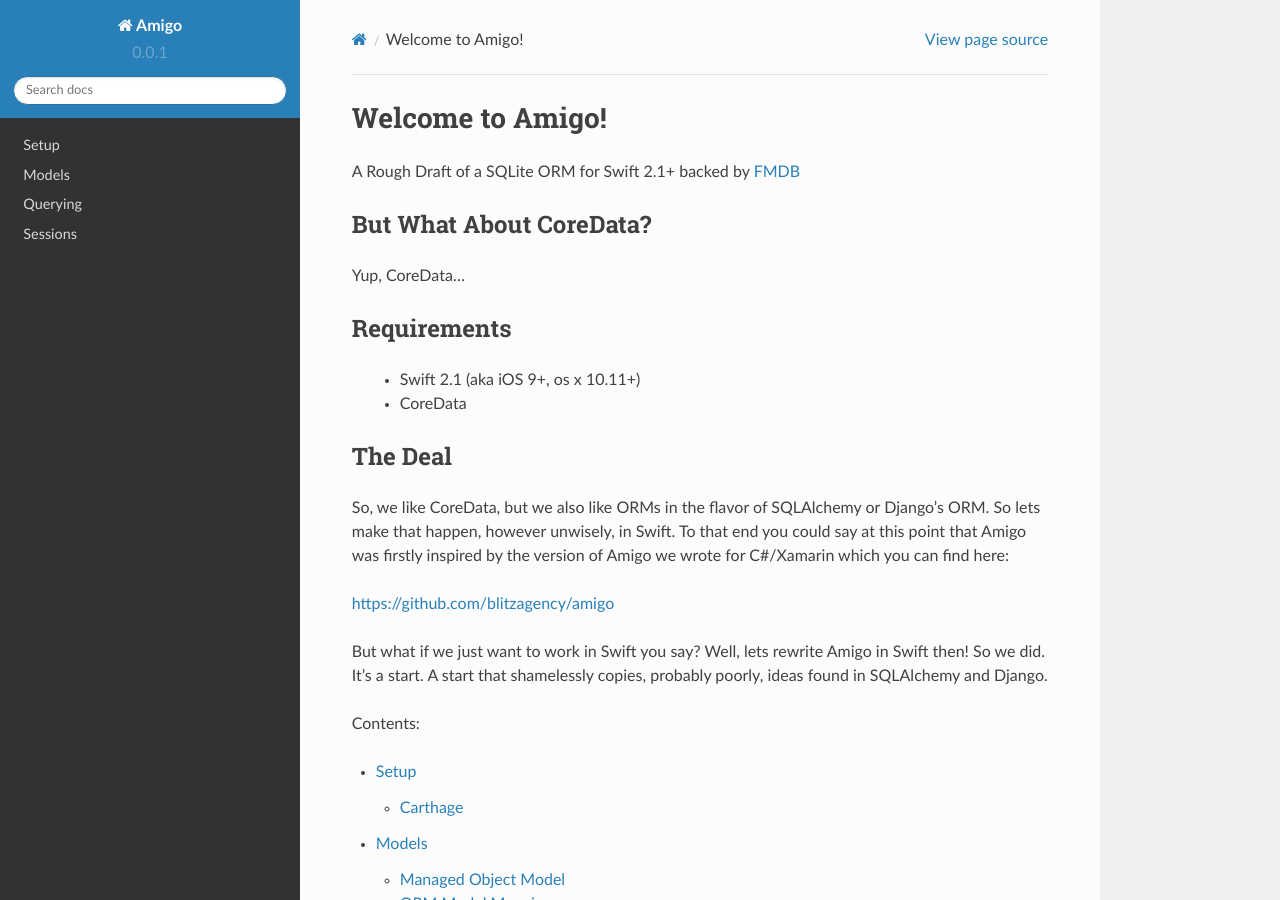
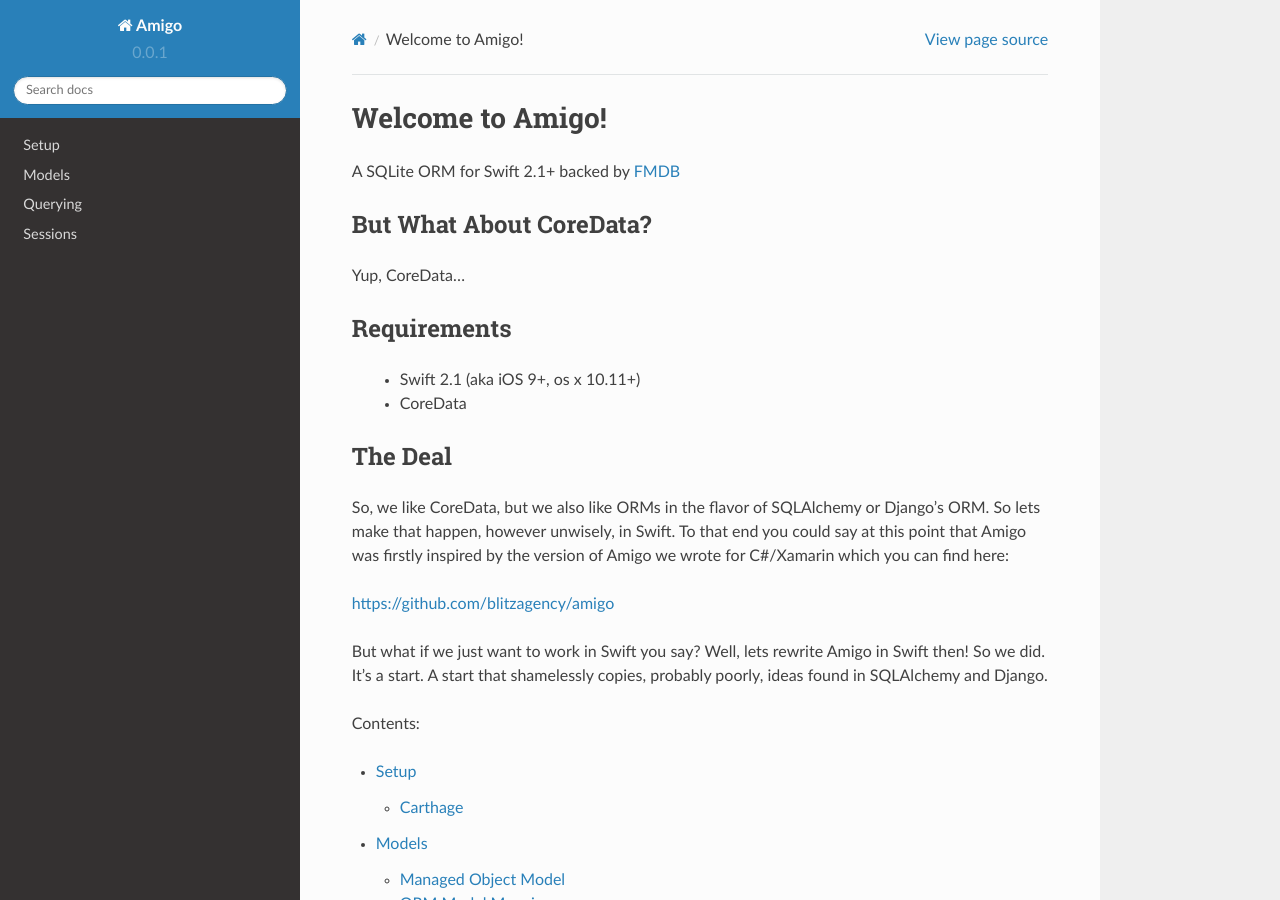
Before and after one commit to blitzagency/amigo-swift, a Sphinx documentation site: the page built from docs/index.rst, in a window 1280 px wide and 900 px high. Built offline with Sphinx 7.4.7 and the Read the Docs theme 2.0.0, drawn with Linux system fonts in a browser that asks for light colours.

Commit message:
Update index.rst

```diff
--- a/docs/index.rst
+++ b/docs/index.rst
@@ -1,7 +1,7 @@
 Welcome to Amigo!
 =================================
 
-A Rough Draft of a SQLite ORM for Swift 2.1+ backed by `FMDB <https://github.com/ccgus/fmdb>`_
+A SQLite ORM for Swift 2.1+ backed by `FMDB <https://github.com/ccgus/fmdb>`_
 
 
 But What About CoreData?
```
